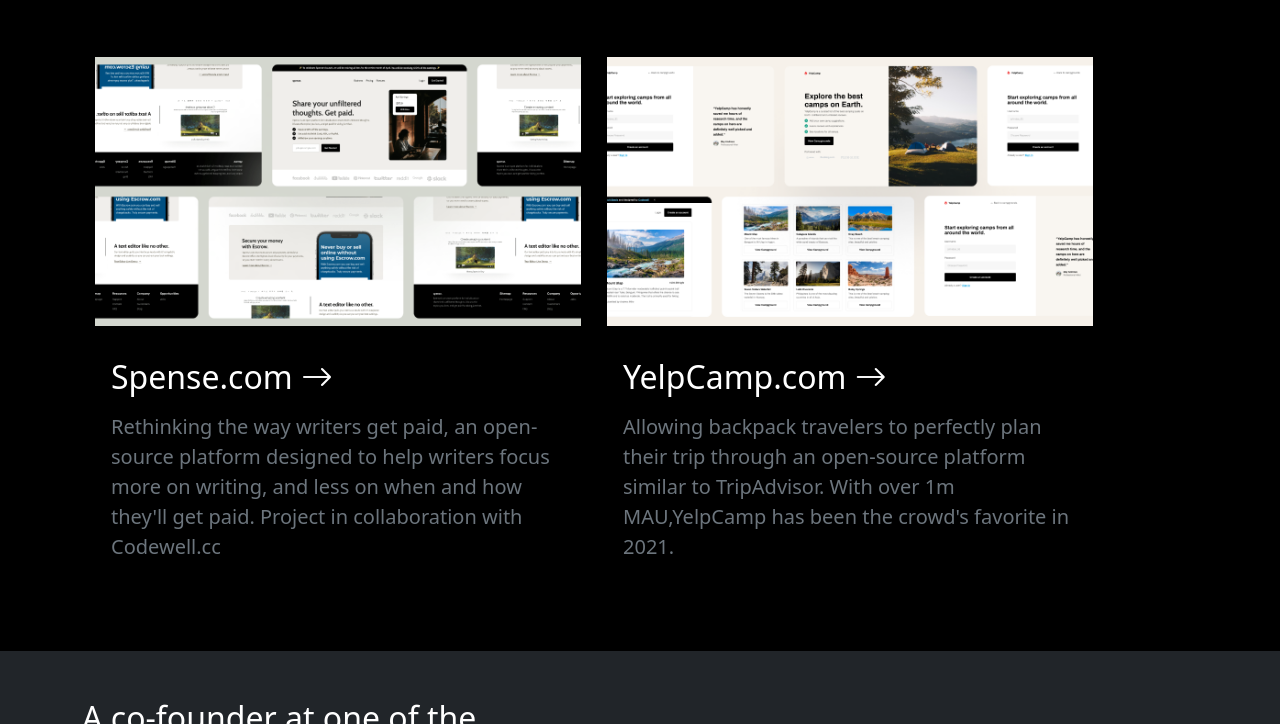
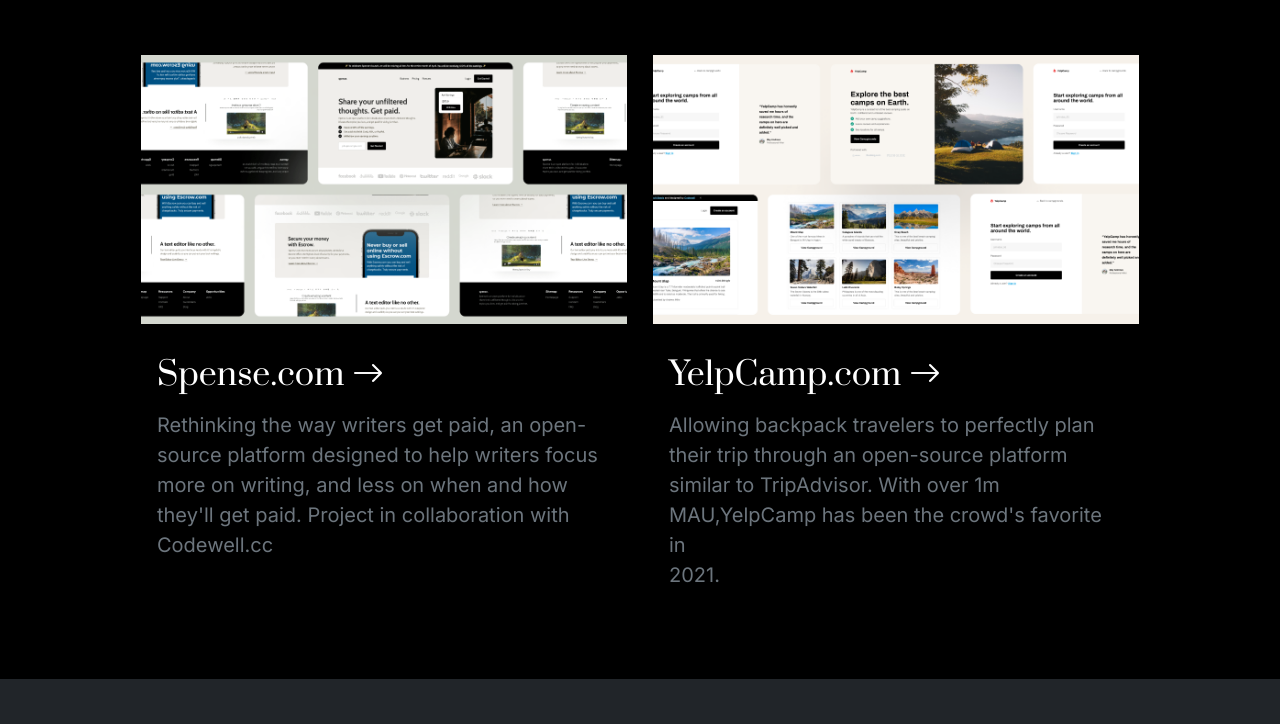
Before and after one commit to rishu9354/Developer-portfolio, a plain HTML site: page index.html in a window 1280 px wide. Shown: the part 466-1190 px from the top of the page. Drawn offline with nearby package versions, Linux system fonts and the light colour scheme.

Commit message:
Update index.html

```diff
--- a/index.html
+++ b/index.html
@@ -5,7 +5,7 @@
     <meta name="viewport" content="width=device-width, initial-scale=1">
     <title>Developer Portfolio</title>
     <link href="https://cdn.jsdelivr.net/npm/bootstrap@5.2.2/dist/css/bootstrap.min.css" rel="stylesheet" integrity="sha384-Zenh87qX5JnK2Jl0vWa8Ck2rdkQ2Bzep5IDxbcnCeuOxjzrPF/et3URy9Bv1WTRi" crossorigin="anonymous">
-    <link rel="stylesheet" type="text/css" href="developer style.css">
+    <link rel="stylesheet" type="text/css" href="style.css">
     <!-- bootstrap icon -->
     <link rel="stylesheet" href="https://cdn.jsdelivr.net/npm/bootstrap-icons@1.9.1/font/bootstrap-icons.css">
     <!-- Google font  -->
```
